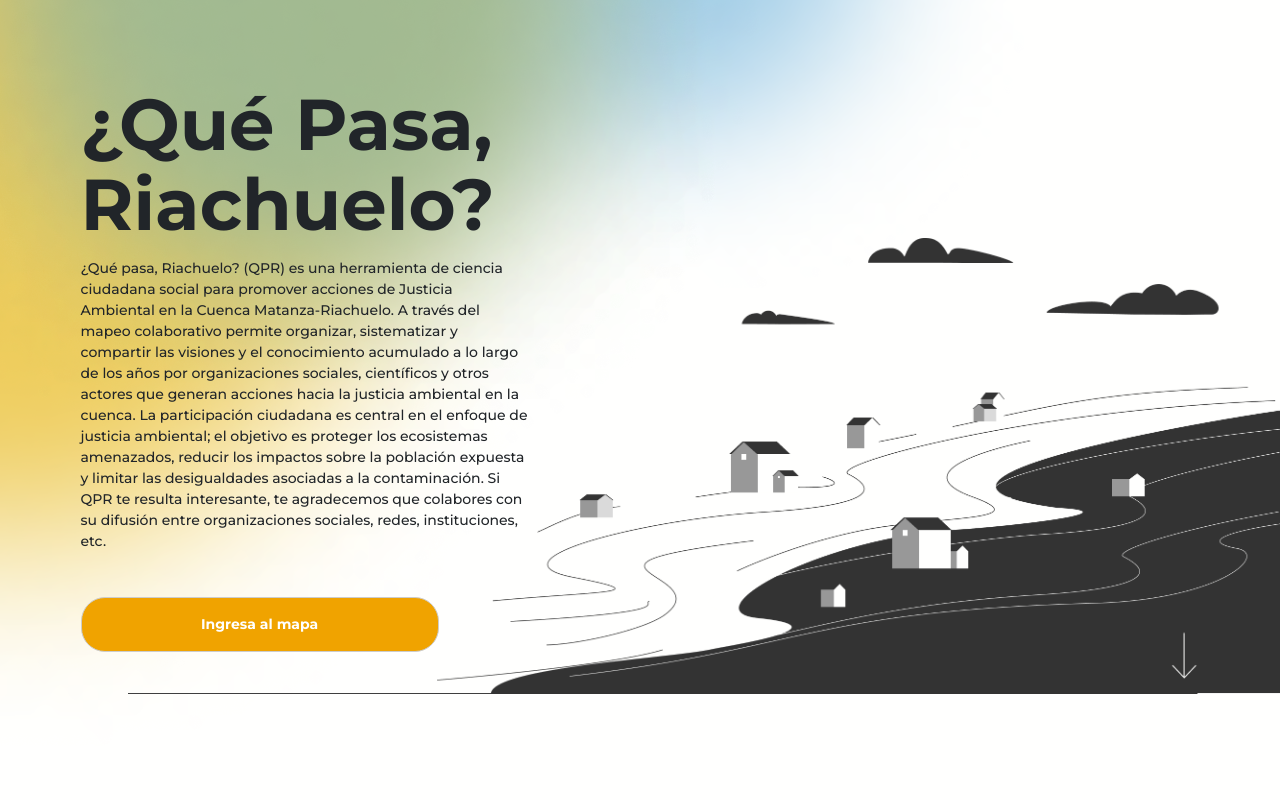
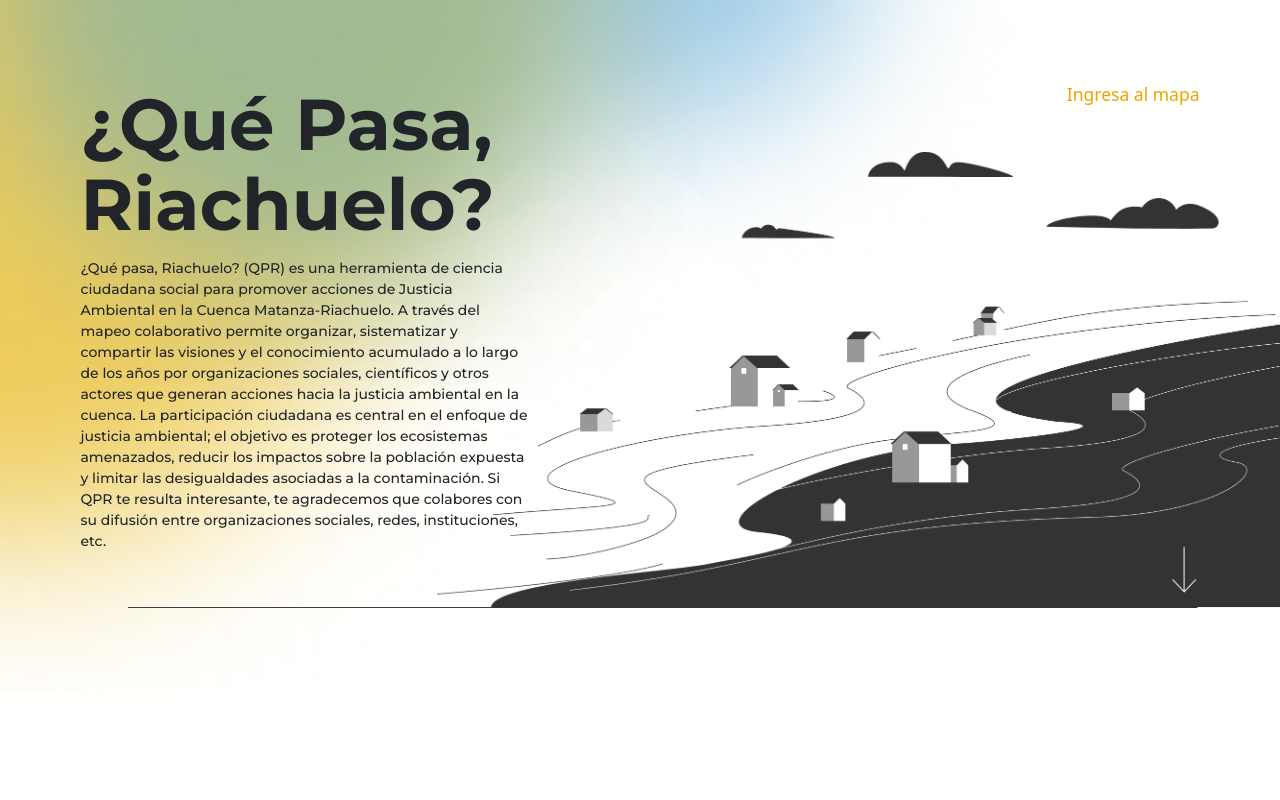
Before and after one commit to farn21/QPR-LandingPage, a Svelte app: page / in a window 1280 px wide. Shown: the top 800 px of the page. Built offline with nearby package versions, Linux system fonts and the light colour scheme.

Commit message:
Cambio de link mapaqpr

```diff
--- a/src/Components/QuePasa.svelte
+++ b/src/Components/QuePasa.svelte
@@ -25,11 +25,12 @@
                 colabores con su difusión entre organizaciones sociales, redes,
                 instituciones, etc.
             </p>
-            <button class="boton">Ingresa al mapa</button>
         </div>
+
         <div class="img-container">
             <img class="img-home" src="/images/asdasdasd.png" alt="" />
         </div>
+        <a class="link h5 mb-4 text-decoration-none" href="https://mapaqpr.farn.org.ar/">Ingresa al mapa</a>
     </div>
     <div class="end-container my-5">
         <div class="text-end">
```
